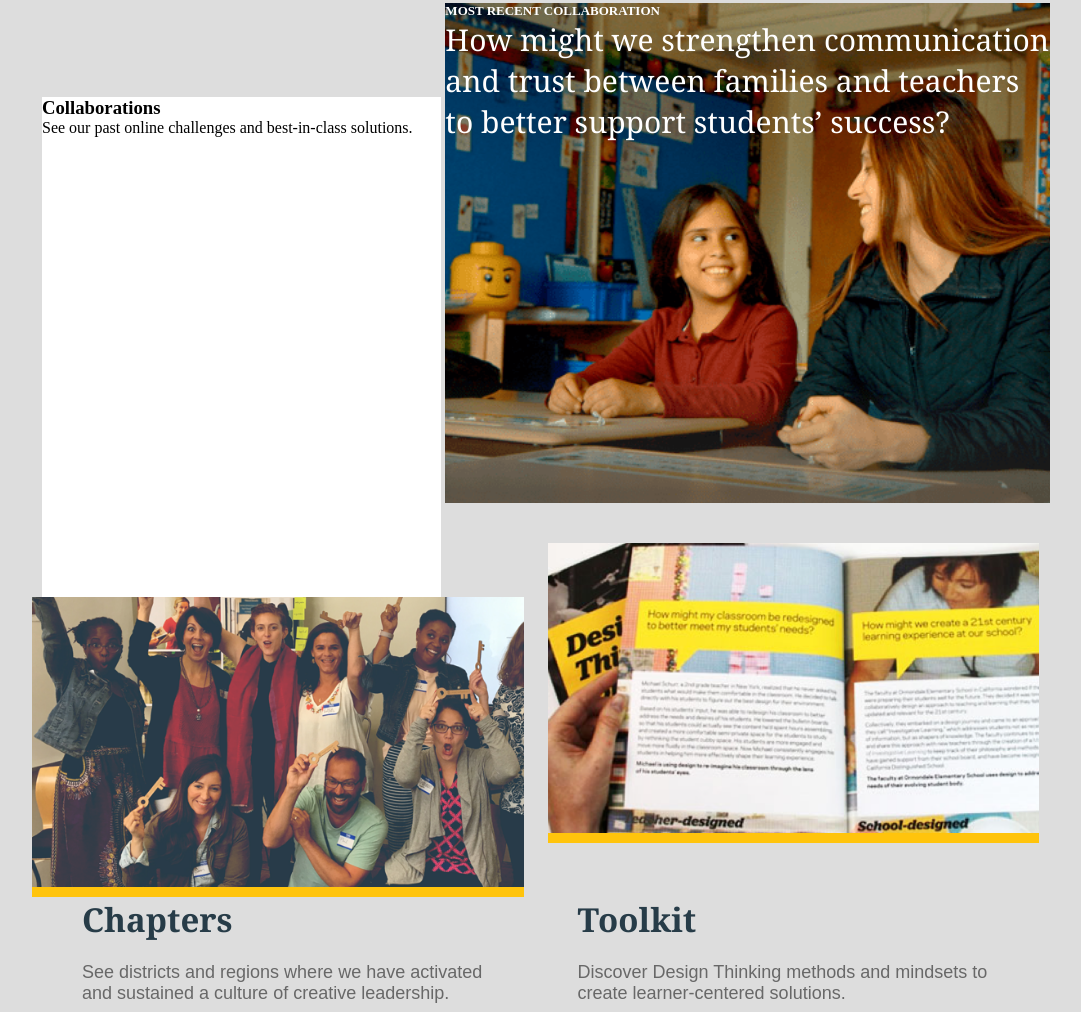
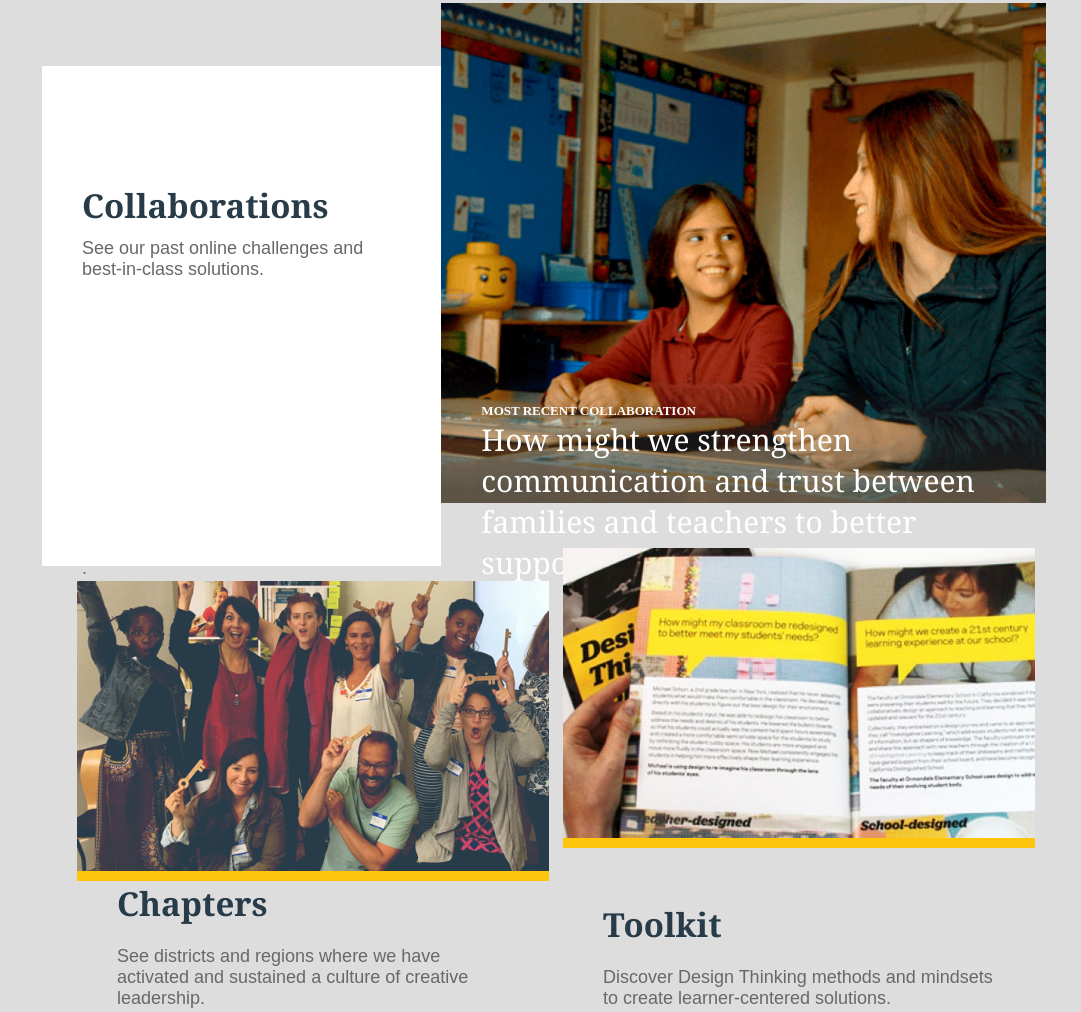
Before and after one commit to bozeeetopic/Internship-8-HTML, a plain HTML site: page Teachers guild/index.html in a window 1280 px wide. Shown: the part 174-1186 px from the top of the page, without its empty margins (86-1167 px from the left). Drawn offline with Linux system fonts and the light colour scheme.

Commit message:
Fixed colaborations part

```diff
--- a/Teachers guild/index.html
+++ b/Teachers guild/index.html
@@ -22,21 +22,22 @@
             </p>
         </div>
         <div class="first-section-container">
-            <span class="first-section-container__text">
+            <div class="first-section-container__text">
                 <h3>
                     Collaborations
                 </h3>
                 <p>
                     See our past online challenges and best-in-class solutions.
                 </p>
-            </span>
-            <span class="first-section-container__imageText">
+                <p class="padding-fix">.</p>
+            </div>
+            <div class="first-section-container__imageText">
                 <h4>
                     MOST RECENT COLLABORATION
                 </h4>
                 <a>How might we strengthen communication and trust between families and teachers to better support
                     students’ success?</a>
-            </span>
+            </div>
         </div>
         <figure class="first-section-picturesWrapper">
             <a href="https://www.teachersguild.org/programs/chapters" class=first-picture>
--- a/Teachers guild/styles/firstSection.css
+++ b/Teachers guild/styles/firstSection.css
@@ -7,8 +7,7 @@ body {
 }
 .first-section {
     width: 80%;
-    margin-left: auto;
-    margin-right: auto;
+    margin: 0 auto;
 }
 .first-section-headerWrapper h1{
     font-family: Georgia;
@@ -28,6 +27,7 @@ body {
 
 .first-section-container {
     display: block;
+    font-size: 0px;
     margin-bottom: 40px;
     margin-top: 40px;
     height: 500px;
@@ -37,6 +37,22 @@ body {
     width: 39%;
     background-color: white;
     height: 100%;
+    padding: 117px 40px 40px 40px;
+}
+.first-section-container__text h3{
+    font-family: Georgia;
+    color: #273c48;
+    font-size: 33px;
+    margin-bottom: 10px;
+}
+.first-section-container__text p{
+    font-family: Arial;
+    color: #686868;
+    font-size: 18px;
+}
+.padding-fix{
+    padding-top: 278px;
+    color: white;
 }
 .first-section-container__imageText{
     display: inline-block;
@@ -46,6 +62,7 @@ body {
     background-size: cover;
     background-position: center;
     height: 100%;
+    padding: 400px 40px 40px 40px;
 }
 .first-section-container__imageText h4{
     font-family: 'Brandon Grotesque';
@@ -63,9 +80,14 @@ body {
 }
 
 
+.first-section-picturesWrapper{
+    padding: 0px 10px;
+}
 .first-section-picturesWrapper a{
     text-decoration: none;
+    padding: 5px;
 }
+
 .first-section-picturesWrapper p{
     font-family: Arial;
     color: #686868;
@@ -84,6 +106,7 @@ body {
 .first-section-picturesWrapper .first-picture{
     display: inline-block;
     width: 48%;
+    margin-left: 20px;
 }
 .first-section-picturesWrapper .second-picture{
     display: inline-block;
@@ -92,7 +115,6 @@ body {
 .first-section-picturesWrapper img{
     background-color: #FFC40C;
     padding-bottom: 10px;
-    margin: 0px 10px 0px 10px;
     height: 300px;
     width: 100%;
     object-fit: cover;
```
